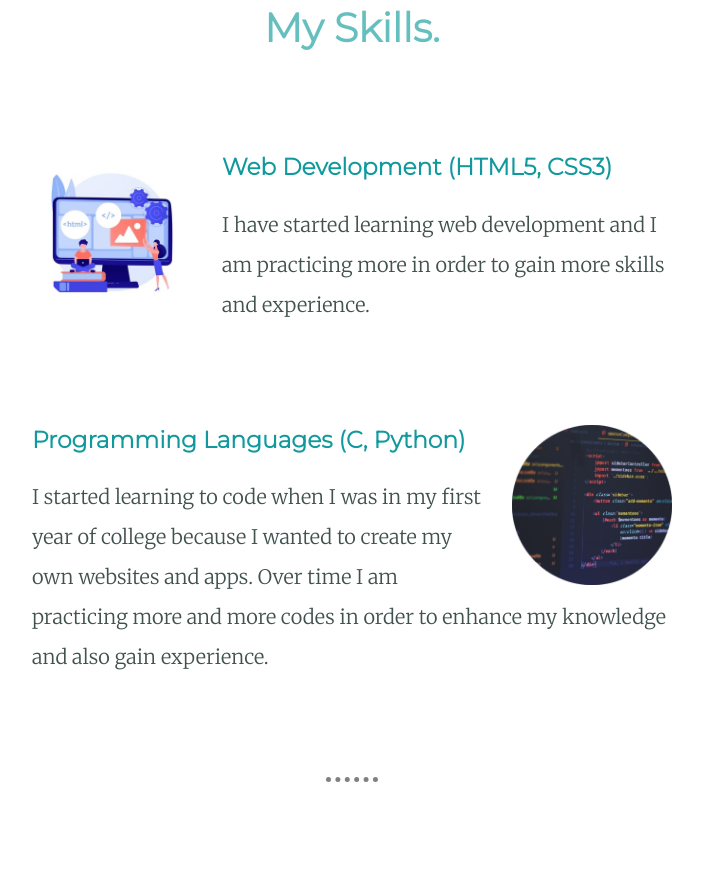
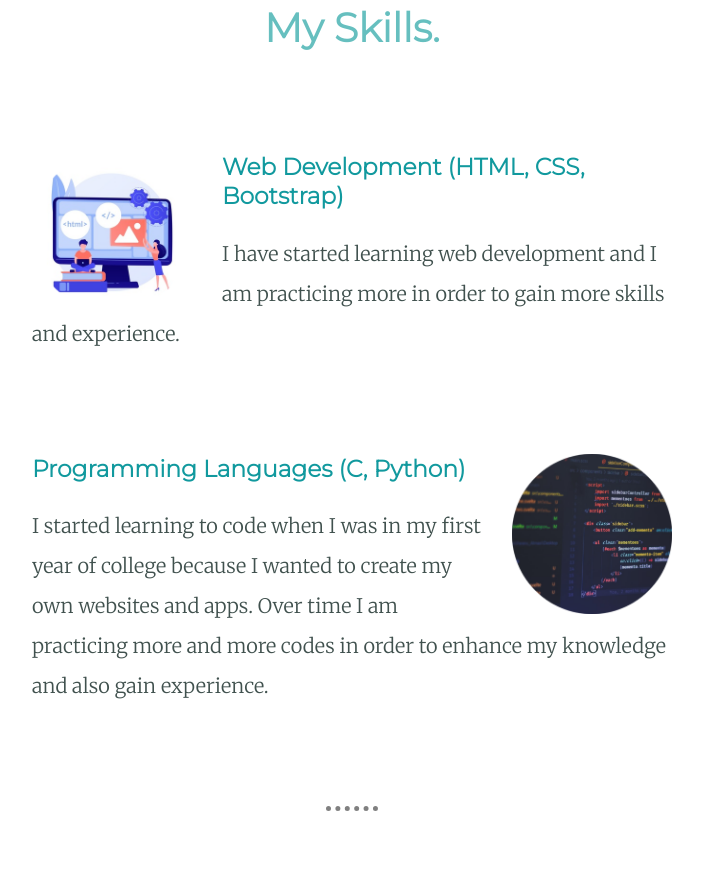
Before and after one commit to Ditipriya5678/Portfolio-static-website, a plain HTML site: page index.html in a window 1280 px wide. Shown: the part 1704-2583 px from the top of the page, without its empty margins (288-991 px from the left). Drawn offline with Linux system fonts and the light colour scheme.

Commit message:
Update index.html

```diff
--- a/index.html
+++ b/index.html
@@ -27,7 +27,7 @@
           <h2>My Skills.</h2>
           <div class="skill-row">
             <img class="webdev-img" src="images/web-circle.png" alt="">
-            <h3>Web Development (HTML5, CSS3)</h3>
+            <h3>Web Development (HTML, CSS, Bootstrap)</h3>
             <p>I have started learning web development and I am practicing more in order to gain more skills and experience.</p>
           </div>
 
```
